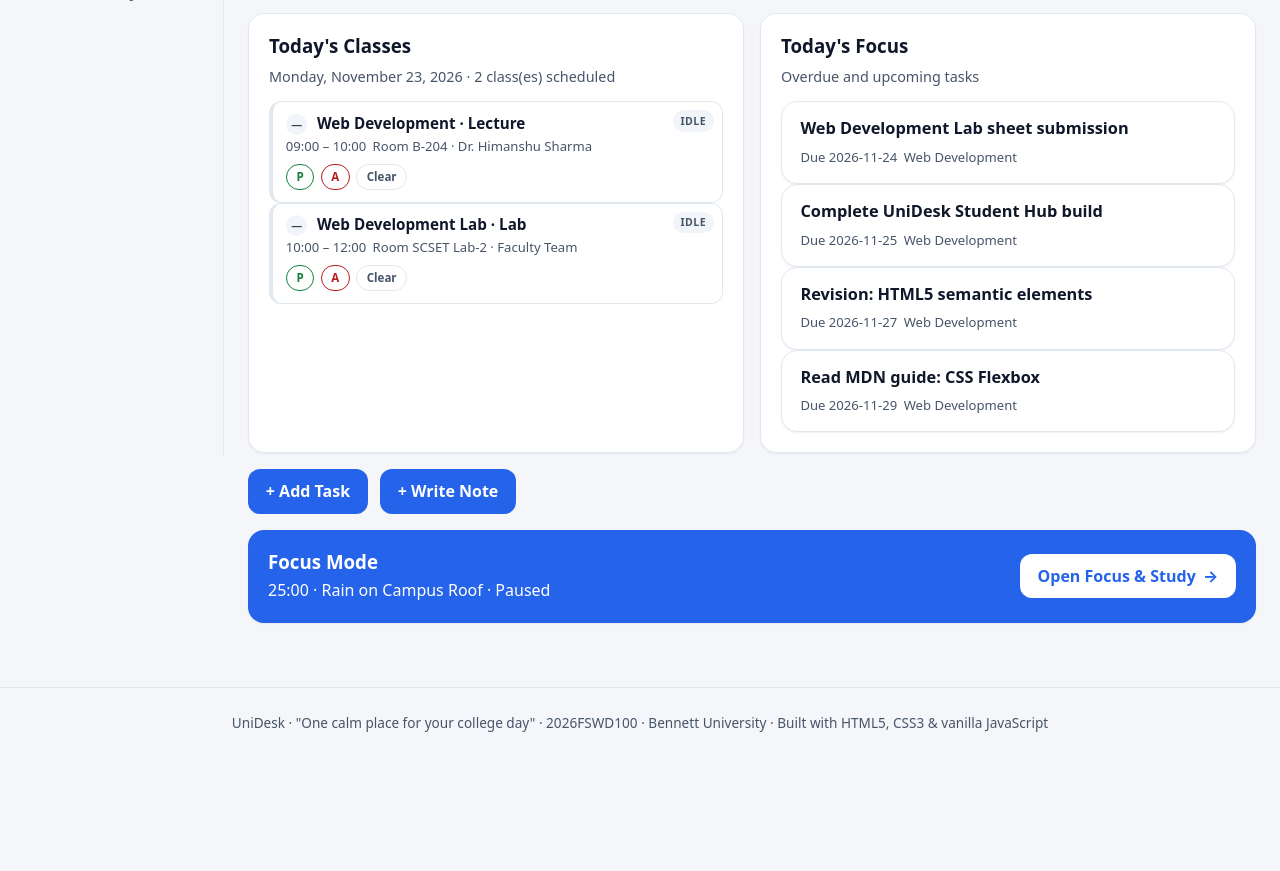
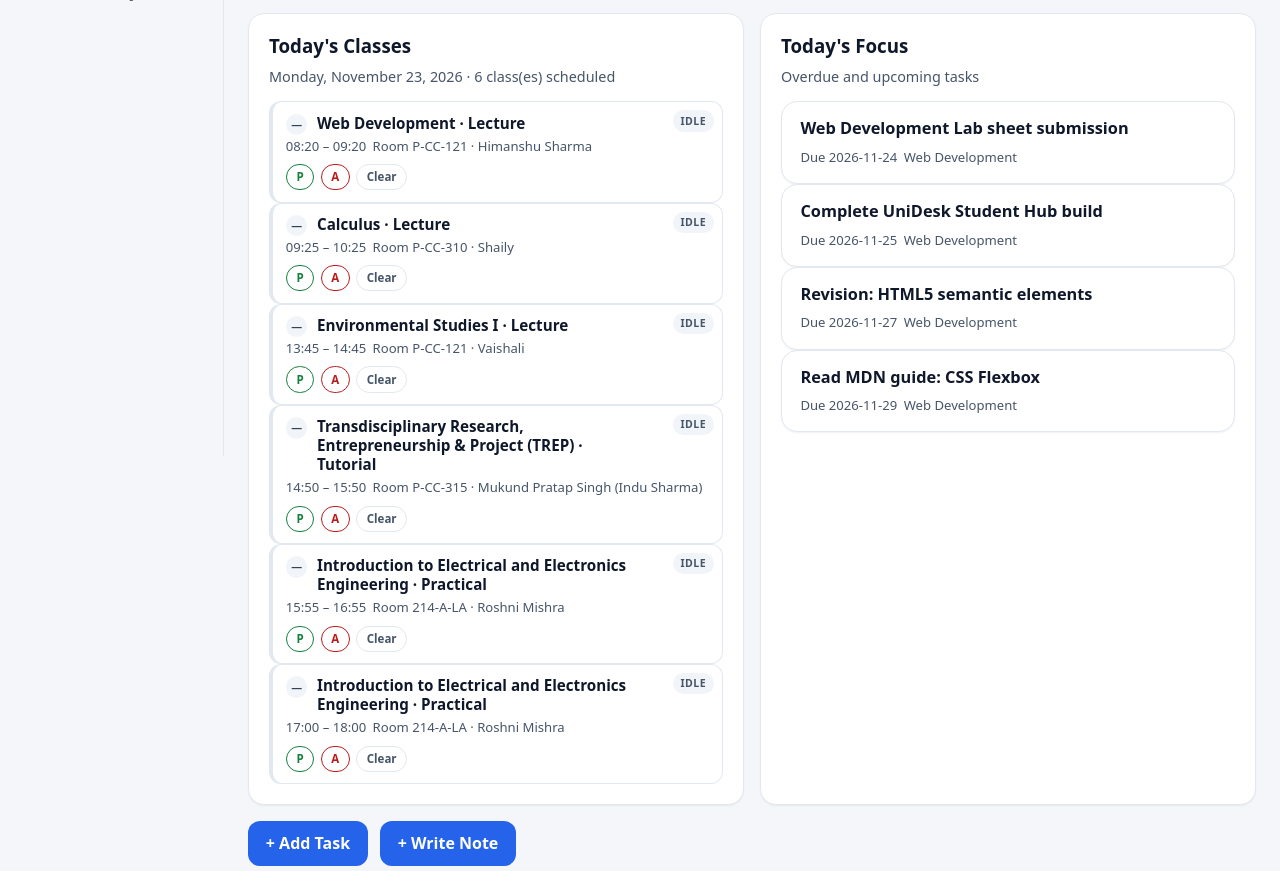
Before and after one commit to Root-Amritesh/Student-Hub-Dashboard, a plain HTML site: page index.html in a window 1280 px wide. Shown: the part 344-1215 px from the top of the page. Before the commit the page ends 1117 px from the top, so only its background shows below. Drawn offline with Linux system fonts and the light colour scheme.

Commit message:
Use real Bennett University timetable from LMS screenshots

```diff
--- a/assets/js/app.js
+++ b/assets/js/app.js
@@ -18,19 +18,37 @@
    ========================================================================== */
 
 /* ---------- 1. Isolated college routine configuration ----------
-   Paste your fixed Mon-Sat college daily routine here.
+   Real weekly routine transcribed from the Bennett University LMS
+   (Semester 1, 2026-2027) screenshots dated 16-22 Nov 2026.
+   Sat and Sun have no scheduled classes, so they are intentionally empty.
    Keep 24-hour "HH:MM" strings so sorting and overlap math remain exact. */
 const DEFAULT_COLLEGE_TIMETABLE = [
-  { id: "cls_mon_1", day: "Mon", startTime: "09:00", endTime: "10:00", subject: "Web Development", code: "2026FSWD100", room: "B-204", instructor: "Dr. Himanshu Sharma", type: "Lecture", isDefault: true },
-  { id: "cls_mon_2", day: "Mon", startTime: "10:00", endTime: "12:00", subject: "Web Development Lab", code: "2026FSWD100", room: "SCSET Lab-2", instructor: "Faculty Team", type: "Lab", isDefault: true },
-  { id: "cls_tue_1", day: "Tue", startTime: "09:00", endTime: "10:00", subject: "Data Structures", code: "2026CS101", room: "B-204", instructor: "Dr. Himanshu Sharma", type: "Lecture", isDefault: true },
-  { id: "cls_tue_2", day: "Tue", startTime: "10:00", endTime: "11:00", subject: "Database Management", code: "2026CS102", room: "B-105", instructor: "Dr. Himanshu Sharma", type: "Lecture", isDefault: true },
-  { id: "cls_wed_1", day: "Wed", startTime: "09:00", endTime: "10:00", subject: "Computer Networks", code: "2026CS103", room: "B-204", instructor: "Dr. Himanshu Sharma", type: "Lecture", isDefault: true },
-  { id: "cls_wed_2", day: "Wed", startTime: "10:00", endTime: "12:00", subject: "Web Development Lab", code: "2026FSWD100", room: "SCSET Lab-2", instructor: "Faculty Team", type: "Lab", isDefault: true },
-  { id: "cls_thu_1", day: "Thu", startTime: "09:00", endTime: "10:00", subject: "Software Engineering", code: "2026CS104", room: "B-101", instructor: "Dr. Himanshu Sharma", type: "Lecture", isDefault: true },
-  { id: "cls_thu_2", day: "Thu", startTime: "10:00", endTime: "11:00", subject: "Operating Systems", code: "2026CS106", room: "B-204", instructor: "Dr. Himanshu Sharma", type: "Lecture", isDefault: true },
-  { id: "cls_fri_1", day: "Fri", startTime: "09:00", endTime: "10:00", subject: "Web Development", code: "2026FSWD100", room: "B-204", instructor: "Dr. Himanshu Sharma", type: "Lecture", isDefault: true },
-  { id: "cls_fri_2", day: "Fri", startTime: "10:00", endTime: "12:00", subject: "Web Development Lab", code: "2026FSWD100", room: "SCSET Lab-2", instructor: "Faculty Team", type: "Lab", isDefault: true },
+  // Monday — 16 Nov 2026
+  { id: "cls_mon_web_0820", day: "Mon", startTime: "08:20", endTime: "09:20", subject: "Web Development", code: "2026FSWD100", room: "P-CC-121", instructor: "Himanshu Sharma", type: "Lecture", isDefault: true },
+  { id: "cls_mon_calc_0925", day: "Mon", startTime: "09:25", endTime: "10:25", subject: "Calculus", code: "2026MATH102", room: "P-CC-310", instructor: "Shaily", type: "Lecture", isDefault: true },
+  { id: "cls_mon_envs_1345", day: "Mon", startTime: "13:45", endTime: "14:45", subject: "Environmental Studies I", code: "2026ENVS151", room: "P-CC-121", instructor: "Vaishali", type: "Lecture", isDefault: true },
+  { id: "cls_mon_trep_1450", day: "Mon", startTime: "14:50", endTime: "15:50", subject: "Transdisciplinary Research, Entrepreneurship & Project (TREP)", code: "TREP101", room: "P-CC-315", instructor: "Mukund Pratap Singh (Indu Sharma)", type: "Tutorial", isDefault: true },
+  { id: "cls_mon_eece_prac1_1555", day: "Mon", startTime: "15:55", endTime: "16:55", subject: "Introduction to Electrical and Electronics Engineering", code: "2026EECE110", room: "214-A-LA", instructor: "Roshni Mishra", type: "Practical", isDefault: true },
+  { id: "cls_mon_eece_prac2_1700", day: "Mon", startTime: "17:00", endTime: "18:00", subject: "Introduction to Electrical and Electronics Engineering", code: "2026EECE110", room: "214-A-LA", instructor: "Roshni Mishra", type: "Practical", isDefault: true },
+  // Tuesday — 17 Nov 2026
+  { id: "cls_tue_sports_0820", day: "Tue", startTime: "08:20", endTime: "09:20", subject: "Sports-I: Basic Sports Training Fundamentals & Skills", code: "SPLA101", room: "SCSET", instructor: "Dummy Faculty", type: "Lecture", isDefault: true },
+  { id: "cls_tue_eece_tut_0925", day: "Tue", startTime: "09:25", endTime: "10:25", subject: "Introduction to Electrical and Electronics Engineering", code: "2026EECE110", room: "128-N-CA", instructor: "Mohan Kumar Paswan", type: "Tutorial", isDefault: true },
+  { id: "cls_tue_dd_lect_1030", day: "Tue", startTime: "10:30", endTime: "11:30", subject: "Digital Design", code: "2026CSAE101", room: "011-N-CC", instructor: "Ashok Rai", type: "Lecture", isDefault: true },
+  { id: "cls_tue_dd_prac1_1240", day: "Tue", startTime: "12:40", endTime: "13:40", subject: "Digital Design", code: "2026CSAE101", room: "105-A-LA", instructor: "Mahadev Ajagalla", type: "Practical", isDefault: true },
+  { id: "cls_tue_dd_prac2_1345", day: "Tue", startTime: "13:45", endTime: "14:45", subject: "Digital Design", code: "2026CSAE101", room: "105-A-LA", instructor: "Mahadev Ajagalla", type: "Practical", isDefault: true },
+  { id: "cls_tue_eece_lect_1555", day: "Tue", startTime: "15:55", endTime: "16:55", subject: "Introduction to Electrical and Electronics Engineering", code: "2026EECE110", room: "P-CB-304", instructor: "Mahesh Kumawat", type: "Lecture", isDefault: true },
+  // Wednesday — 18 Nov 2026
+  { id: "cls_wed_calc_tut_0820", day: "Wed", startTime: "08:20", endTime: "09:20", subject: "Calculus", code: "2026MATH102", room: "127-N-CA", instructor: "K. M. Kavya", type: "Tutorial", isDefault: true },
+  { id: "cls_wed_ctp_lect_1240", day: "Wed", startTime: "12:40", endTime: "13:40", subject: "Computational Thinking and Programming", code: "2026CSAE100", room: "P-CC-315", instructor: "Gopal Rawat", type: "Lecture", isDefault: true },
+  { id: "cls_wed_calc_lect_1345", day: "Wed", startTime: "13:45", endTime: "14:45", subject: "Calculus", code: "2026MATH102", room: "011-N-CC", instructor: "Shaily", type: "Lecture", isDefault: true },
+  { id: "cls_wed_eece_lect_1555", day: "Wed", startTime: "15:55", endTime: "16:55", subject: "Introduction to Electrical and Electronics Engineering", code: "2026EECE110", room: "P-CC-310", instructor: "Mahesh Kumawat", type: "Lecture", isDefault: true },
+  // Thursday — 19 Nov 2026
+  { id: "cls_thu_ctp_prac1_1240", day: "Thu", startTime: "12:40", endTime: "13:40", subject: "Computational Thinking and Programming", code: "2026CSAE100", room: "B-LA-210", instructor: "Amit Kumar", type: "Practical", isDefault: true },
+  { id: "cls_thu_ctp_prac2_1345", day: "Thu", startTime: "13:45", endTime: "14:45", subject: "Computational Thinking and Programming", code: "2026CSAE100", room: "B-LA-210", instructor: "Amit Kumar", type: "Practical", isDefault: true },
+  { id: "cls_thu_calc_lect_1450", day: "Thu", startTime: "14:50", endTime: "15:50", subject: "Calculus", code: "2026MATH102", room: "011-N-CC", instructor: "Shaily", type: "Lecture", isDefault: true },
+  // Friday — 20 Nov 2026
+  { id: "cls_fri_dd_lect_0820", day: "Fri", startTime: "08:20", endTime: "09:20", subject: "Digital Design", code: "2026CSAE101", room: "P-CC-018", instructor: "Ashok Rai", type: "Lecture", isDefault: true },
+  { id: "cls_fri_ctp_lect_0925", day: "Fri", startTime: "09:25", endTime: "10:25", subject: "Computational Thinking and Programming", code: "2026CSAE100", room: "P-CC-315", instructor: "Gopal Rawat", type: "Lecture", isDefault: true },
 ];
 
 /* ---------- 2. Storage helpers : unidesk.v1.* keys + in-memory fallback ---------- */
@@ -144,6 +162,30 @@ function seedTasks() {
 
 function seedTimetable() {
   return DEFAULT_COLLEGE_TIMETABLE.map((slot) => Object.assign({}, slot));
+}
+
+/* Existing browsers may still hold the old sample routine from before the
+   real college timetable was entered. Detect it by its sample-only subjects
+   and swap it once; any user-added (non-default) periods are kept. */
+const LEGACY_SAMPLE_SUBJECTS = [
+  "Web Development Lab", "Data Structures", "Database Management",
+  "Computer Networks", "Software Engineering", "Operating Systems",
+];
+const LEGACY_SAMPLE_IDS = ["cls_mon_1", "cls_mon_2", "cls_tue_1", "cls_tue_2", "cls_wed_1", "cls_wed_2", "cls_thu_1", "cls_thu_2", "cls_fri_1", "cls_fri_2"];
+
+function isLegacySampleSlot(slot) {
+  return Boolean(slot && slot.isDefault && (
+    LEGACY_SAMPLE_IDS.indexOf(slot.id) !== -1 ||
+    LEGACY_SAMPLE_SUBJECTS.indexOf(slot.subject) !== -1
+  ));
+}
+
+function loadTimetable() {
+  const stored = loadState("timetable", null);
+  if (!Array.isArray(stored) || stored.length === 0) { return seedTimetable(); }
+  if (!stored.some(isLegacySampleSlot)) { return stored; }
+  const customs = stored.filter((slot) => slot && !slot.isDefault);
+  return seedTimetable().concat(customs);
 }
 
 function seedNotes() {
@@ -189,7 +231,7 @@ function seedResources() {
 const state = {
   prefs: loadState("prefs", { displayName: "Amritesh", theme: "light", attendanceTargetPct: 75 }),
   tasks: loadState("tasks", seedTasks()),
-  timetable: loadState("timetable", seedTimetable()),
+  timetable: loadTimetable(),
   attendance: loadState("attendance", {}),
   notes: loadState("notes", seedNotes()),
   resources: loadState("resources", seedResources()),
--- a/index.html
+++ b/index.html
@@ -221,6 +221,7 @@
                       <option value="Lecture" selected>Lecture</option>
                       <option value="Lab">Lab</option>
                       <option value="Tutorial">Tutorial</option>
+                      <option value="Practical">Practical</option>
                     </select>
                   </div>
                   <div class="field field-wide">
```
Also changed, not shown: 1 other file.
